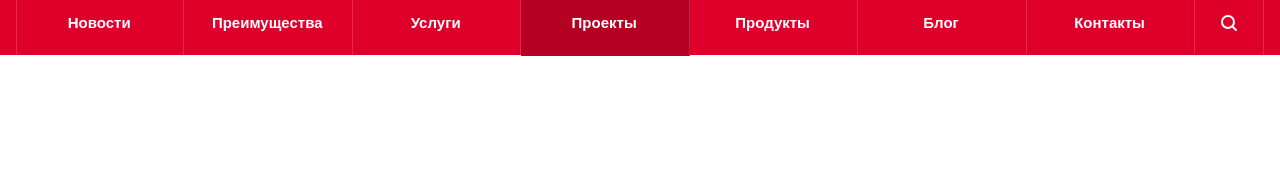
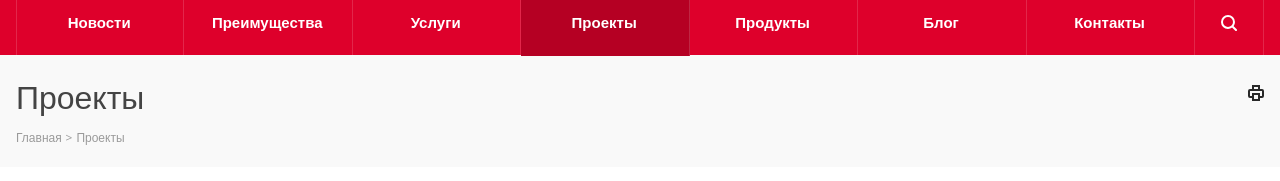
Before and after one commit to daniluk4000/hometask-2, a plain HTML site: page index.html in a window 1280 px wide. Shown: the part 113-294 px from the top of the page. Drawn offline with nearby package versions, Linux system fonts and the light colour scheme.

Commit message:
Page title section

```diff
--- a/index.html
+++ b/index.html
@@ -5,6 +5,7 @@
     <title>Проекты - Айтекс Веб</title>
     <link rel="stylesheet" href="styles.css">
     <script src="../../../includes/jquery.min.js" type="text/javascript"></script>
+    <script src="scripts.js" type="text/javascript"></script>
 </head>
 <body>
 <header id="static">
@@ -119,7 +120,24 @@
     </div>
 </header>
 <header id="fixed">
-
+    <!-- Todo если успею -->
 </header>
+<main>
+    <section id="projects-page-title">
+        <div class="container">
+            <div class="left">
+                <h1>Проекты</h1>
+                <div class="nav">
+                    <a href="#">Главная</a>
+                    <span>></span>
+                    <span>Проекты</span>
+                </div>
+            </div>
+            <div class="right">
+                <div class="print"></div>
+            </div>
+        </div>
+    </section>
+</main>
 </body>
 </html>
--- /dev/null
+++ b/scripts.js
@@ -0,0 +1,5 @@
+$(document).ready(function() {
+    $('.print').click(function() {
+        window.print();
+    });
+});
--- a/styles.scss
+++ b/styles.scss
@@ -196,3 +196,41 @@ header {
     }
   }
 }
+
+main {
+  #projects-page-title {
+    padding: 30px 0 17px;
+    margin-bottom: 38px;
+    background: #f9f9f9;
+    text-align: center;
+    .container {
+      display: flex;
+      text-align: left;
+      justify-content: space-between;
+      .left {
+        h1 {
+          margin: 0 0 15px;
+          font-size: 2.133em;
+          font-weight: 400;
+        }
+        .nav > * {
+          color: #9a9a9a;
+          font-size: .8em;
+          text-decoration: none;
+          display: inline-block;
+          &a:hover {
+            color: #fd0031;
+          }
+        }
+      }
+      .right {
+        .print {
+          background: url(includes/print.svg);
+          width: 16px;
+          height: 16px;
+          cursor: pointer;
+        }
+      }
+    }
+  }
+}
```
Also changed, not shown: styles.css.
